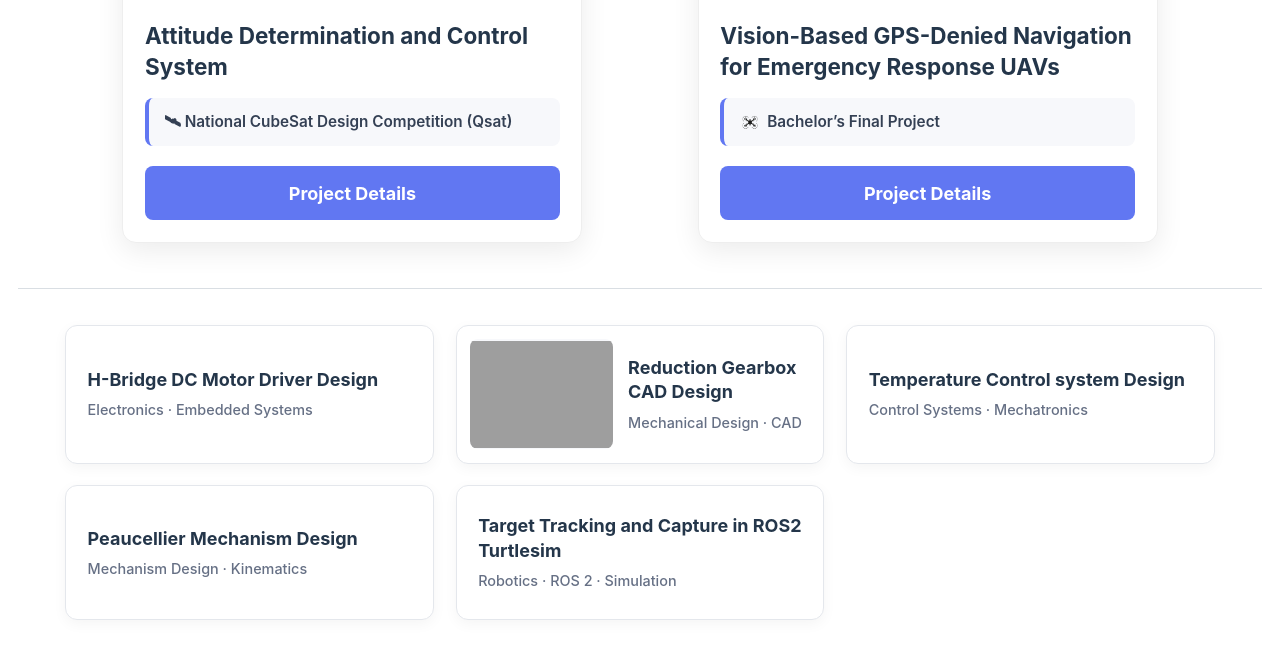
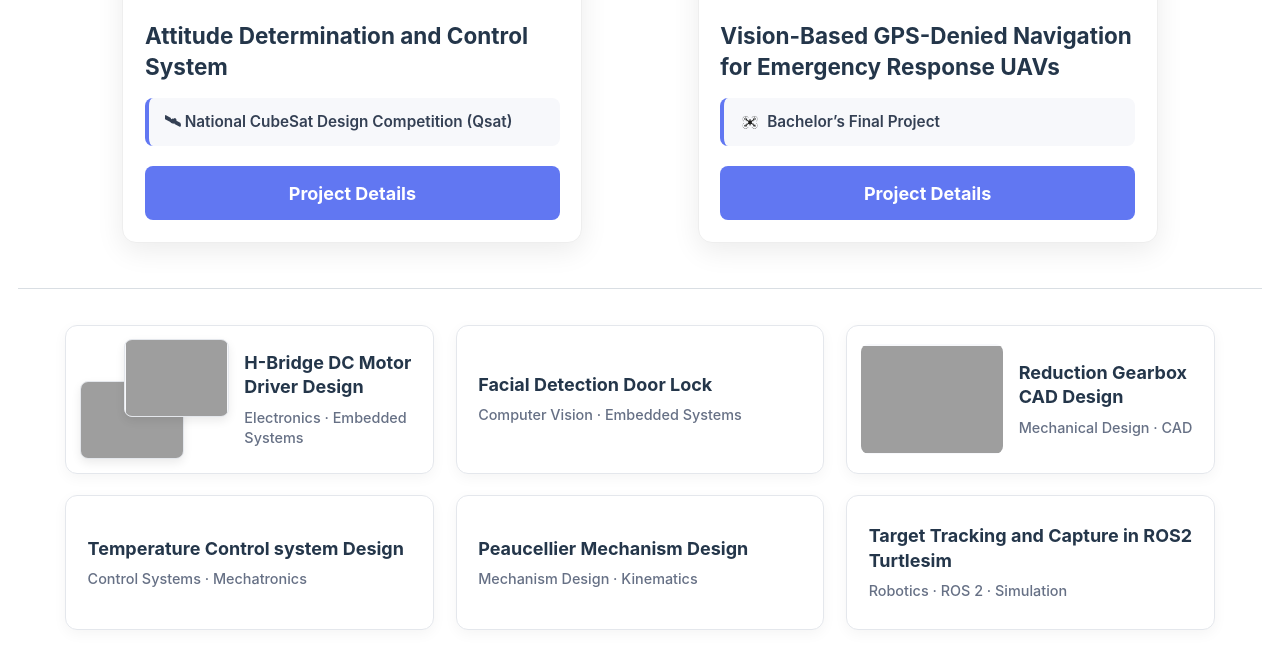
Before and after one commit to nghourchian/nghourchian.github.io, a Jekyll site: the page built from _pages/projects.md, in a window 1280 px wide and 1153 px high. Shown: the part 415-1084 px from the top of the window. Built offline with Jekyll 4.4.1, drawn with Linux system fonts in a browser that asks for light colours; a style sheet for code colours, icons or effects is not loaded; part of the change alters nothing that is shown; grey boxes are pictures that could not be loaded.

Commit message:
Refactor project styles and update project details
Refactor project styles and update project details in HTML.

```diff
--- a/_pages/projects.md
+++ b/_pages/projects.md
@@ -21,10 +21,7 @@ author_profile: false
   margin-right: auto;
 }
 
-/* =========================
-   Main featured projects
-   ========================= */
-
+/* Featured projects */
 .projects-grid {
   display: grid;
   grid-template-columns: repeat(2, minmax(0, 460px));
@@ -45,9 +42,7 @@ author_profile: false
   border-radius: 14px;
   overflow: hidden;
   box-shadow: 0 8px 28px rgba(0, 0, 0, 0.08);
-  transition:
-    transform 0.2s ease,
-    box-shadow 0.2s ease;
+  transition: transform 0.2s ease, box-shadow 0.2s ease;
 }
 
 .project-card:hover {
@@ -55,9 +50,7 @@ author_profile: false
   box-shadow: 0 14px 34px rgba(0, 0, 0, 0.13);
 }
 
-.project-card > a {
-  display: block;
-}
+.project-card > a { display: block; }
 
 .project-image-wrapper {
   position: relative;
@@ -107,9 +100,7 @@ author_profile: false
   text-decoration: none;
 }
 
-.project-title a:hover {
-  color: #4f68e8;
-}
+.project-title a:hover { color: #4f68e8; }
 
 .project-meta {
   display: flex;
@@ -152,9 +143,7 @@ author_profile: false
   transition: background 0.2s ease;
 }
 
-.project-button:hover {
-  background: #4f63dc;
-}
+.project-button:hover { background: #4f63dc; }
 
 .project-button,
 .project-button:link,
@@ -168,10 +157,7 @@ author_profile: false
   background-image: none !important;
 }
 
-/* =========================
-   Divider
-   ========================= */
-
+/* Divider */
 .projects-divider {
   width: 100%;
   max-width: 1250px;
@@ -180,11 +166,7 @@ author_profile: false
   background: #d9dee3;
 }
 
-/* =========================
-   Smaller projects
-   3 + 3 layout
-   ========================= */
-
+/* Smaller projects */
 .small-projects-grid {
   display: grid;
   grid-template-columns: repeat(3, minmax(0, 1fr));
@@ -206,10 +188,7 @@ author_profile: false
   border: 1px solid #e4e7ec;
   border-radius: 12px;
   box-shadow: 0 4px 14px rgba(0, 0, 0, 0.045);
-  transition:
-    transform 0.2s ease,
-    box-shadow 0.2s ease,
-    border-color 0.2s ease;
+  transition: transform 0.2s ease, box-shadow 0.2s ease, border-color 0.2s ease;
 }
 
 .small-project-card:hover {
@@ -234,10 +213,79 @@ author_profile: false
   line-height: 1.4;
 }
 
-/* =========================
-   Responsive design
-   ========================= */
+/* Clickable cards with images */
+.small-project-card--linked {
+  flex-direction: row;
+  align-items: center;
+  justify-content: flex-start;
+  gap: 0.85rem;
+  padding: 0.75rem;
+  text-decoration: none !important;
+  color: inherit;
+}
 
+.small-project-card--linked:hover,
+.small-project-card--linked:focus {
+  text-decoration: none !important;
+}
+
+.small-project-card--linked:hover .small-project-title {
+  color: #4f68e8;
+}
+
+.small-project-card--linked:focus-visible {
+  outline: 2px solid #6177f2;
+  outline-offset: 3px;
+}
+
+.small-project-details {
+  flex: 1;
+  min-width: 0;
+}
+
+.gearbox-image {
+  display: block;
+  flex: 0 0 42%;
+  width: 42%;
+  height: 110px;
+  object-fit: contain;
+  border-radius: 8px;
+  background: #f7f8fb;
+}
+
+/* H-bridge: staggered Proteus and hardware images */
+.hbridge-collage {
+  position: relative;
+  flex: 0 0 44%;
+  width: 44%;
+  height: 120px;
+}
+
+.hbridge-collage img {
+  position: absolute;
+  display: block;
+  width: 70%;
+  height: 78px;
+  object-fit: contain;
+  border: 1px solid #e4e7ec;
+  border-radius: 8px;
+  background: #f7f8fb;
+  box-shadow: 0 4px 10px rgba(0, 0, 0, 0.08);
+}
+
+.hbridge-proteus {
+  top: 0;
+  right: 0;
+  z-index: 2;
+}
+
+.hbridge-hardware {
+  bottom: 0;
+  left: 0;
+  z-index: 1;
+}
+
+/* Responsive design */
 @media (max-width: 900px) {
   .projects-grid {
     grid-template-columns: minmax(0, 1fr);
@@ -256,14 +304,8 @@ author_profile: false
     grid-template-columns: minmax(0, 1fr);
   }
 
-  .project-content {
-    padding: 1rem;
-  }
-
-  .project-title {
-    font-size: 1.15rem;
-  }
-
+  .project-content { padding: 1rem; }
+  .project-title { font-size: 1.15rem; }
   .project-year-badge {
     padding: 0.5rem 0.65rem;
     font-size: 0.72rem;
@@ -273,165 +315,123 @@ author_profile: false
     min-height: 110px;
     padding: 1rem 1.1rem;
   }
+
+  .small-project-card--linked { padding: 0.75rem; }
 }
 </style>
 
-<!-- =========================
-     FEATURED PROJECTS
-     ========================= -->
-
+<!-- Featured projects -->
 <div class="projects-grid">
 
   <div class="project-card">
     <a href="/projects/cubesat-adcs/">
       <div class="project-image-wrapper">
-        <img
-          src="/images/cubesat-team.jpg"
-          alt="3U CubeSat ADCS team">
-
-        <div class="project-year-badge">
-          Jan 2024 — Jul 2026
-        </div>
+        <img src="/images/cubesat-team.jpg" alt="3U CubeSat ADCS team">
+        <div class="project-year-badge">Jan 2024 — Jul 2026</div>
       </div>
     </a>
 
     <div class="project-content">
       <h2 class="project-title">
-        <a href="/projects/cubesat-adcs/">
-          Attitude Determination and Control System
-        </a>
+        <a href="/projects/cubesat-adcs/">Attitude Determination and Control System</a>
       </h2>
-
       <div class="project-meta">
-        <span>
-          🛰 National CubeSat Design Competition (Qsat)
-        </span>
+        <span>🛰 National CubeSat Design Competition (Qsat)</span>
       </div>
-
-      <a
-        class="project-button"
-        href="/projects/cubesat-adcs/">
-        Project Details
-      </a>
+      <a class="project-button" href="/projects/cubesat-adcs/">Project Details</a>
     </div>
   </div>
 
   <div class="project-card">
     <a href="/projects/gps-denied-navigation/">
       <div class="project-image-wrapper">
-        <video
-          autoplay
-          muted
-          loop
-          playsinline
-          preload="metadata">
-          <source
-            src="/videos/gps-denied-navigation.mp4"
-            type="video/mp4">
+        <video autoplay muted loop playsinline preload="metadata">
+          <source src="/videos/gps-denied-navigation.mp4" type="video/mp4">
         </video>
-
-        <div class="project-year-badge">
-          Jun 2025 — Jan 2026
-        </div>
+        <div class="project-year-badge">Jun 2025 — Jan 2026</div>
       </div>
     </a>
 
     <div class="project-content">
       <h2 class="project-title">
-        <a href="/projects/gps-denied-navigation/">
-          Vision-Based GPS-Denied Navigation for Emergency Response UAVs
-        </a>
+        <a href="/projects/gps-denied-navigation/">Vision-Based GPS-Denied Navigation for Emergency Response UAVs</a>
       </h2>
-
       <div class="project-meta">
         <span>
-          <img
-            src="/images/drone-icon.png"
-            alt=""
-            class="drone-icon">
+          <img src="/images/drone-icon.png" alt="" class="drone-icon">
           Bachelor’s Final Project
         </span>
       </div>
-
-      <a
-        class="project-button"
-        href="/projects/gps-denied-navigation/">
-        Project Details
-      </a>
+      <a class="project-button" href="/projects/gps-denied-navigation/">Project Details</a>
     </div>
   </div>
 
 </div>
 
-<!-- =========================
-     DIVIDER
-     ========================= -->
-
+<!-- Divider -->
 <div class="projects-divider"></div>
 
-<!-- =========================
-     SMALLER PROJECTS
-     ========================= -->
-
+<!-- Smaller projects -->
 <div class="small-projects-grid">
 
+  <a class="small-project-card small-project-card--linked"
+     href="https://github.com/nghourchian/h-bridge-dc-motor-driver"
+     target="_blank"
+     rel="noopener noreferrer"
+     aria-label="View H-Bridge DC Motor Driver Design on GitHub">
+
+    <div class="hbridge-collage">
+      <img class="hbridge-proteus"
+           src="https://raw.githubusercontent.com/nghourchian/h-bridge-dc-motor-driver/main/H-Bridge-Schematic.png"
+           alt="Proteus H-bridge circuit schematic"
+           loading="lazy">
+      <img class="hbridge-hardware"
+           src="https://raw.githubusercontent.com/nghourchian/h-bridge-dc-motor-driver/main/H-Bridge-Breadboard.jpg"
+           alt="H-bridge breadboard circuit photograph"
+           loading="lazy">
+    </div>
+
+    <div class="small-project-details">
+      <h3 class="small-project-title">H-Bridge DC Motor Driver Design</h3>
+      <p class="small-project-type">Electronics · Embedded Systems</p>
+    </div>
+  </a>
+
   <div class="small-project-card">
-    <h3 class="small-project-title">
-      H-Bridge DC Motor Driver Design
-    </h3>
-    <p class="small-project-type">
-      Electronics · Embedded Systems
-    </p>
+    <h3 class="small-project-title">Facial Detection Door Lock</h3>
+    <p class="small-project-type">Computer Vision · Embedded Systems</p>
   </div>
 
-<a class="small-project-card"
-   href="https://github.com/nghourchian/reduction-gearbox-cad"
-   target="_blank"
-   rel="noopener noreferrer"
-   style="flex-direction:row; align-items:center; justify-content:flex-start; gap:0.85rem; padding:0.75rem; text-decoration:none;">
+  <a class="small-project-card small-project-card--linked"
+     href="https://github.com/nghourchian/reduction-gearbox-cad"
+     target="_blank"
+     rel="noopener noreferrer"
+     aria-label="View Reduction Gearbox CAD Design on GitHub">
 
-  <img
-    src="https://raw.githubusercontent.com/nghourchian/reduction-gearbox-cad/main/Assembly.JPG"
-    alt="Reduction Gearbox CAD assembly"
-    loading="lazy"
-    style="width:42%; height:110px; object-fit:contain; border-radius:8px; background:#f7f8fb;">
+    <img class="gearbox-image"
+         src="https://raw.githubusercontent.com/nghourchian/reduction-gearbox-cad/main/Assembly.JPG"
+         alt="Reduction gearbox CAD assembly"
+         loading="lazy">
 
-  <div style="flex:1; min-width:0;">
-    <h3 class="small-project-title">
-      Reduction Gearbox CAD Design
-    </h3>
-    <p class="small-project-type">
-      Mechanical Design · CAD
-    </p>
-  </div>
+    <div class="small-project-details">
+      <h3 class="small-project-title">Reduction Gearbox CAD Design</h3>
+      <p class="small-project-type">Mechanical Design · CAD</p>
+    </div>
   </a>
 
-
   <div class="small-project-card">
-    <h3 class="small-project-title">
-      Temperature Control system Design
-    </h3>
-    <p class="small-project-type">
-      Control Systems · Mechatronics
-    </p>
+    <h3 class="small-project-title">Temperature Control system Design</h3>
+    <p class="small-project-type">Control Systems · Mechatronics</p>
   </div>
 
   <div class="small-project-card">
-    <h3 class="small-project-title">
-      Peaucellier Mechanism Design
-    </h3>
-    <p class="small-project-type">
-      Mechanism Design · Kinematics
-    </p>
+    <h3 class="small-project-title">Peaucellier Mechanism Design</h3>
+    <p class="small-project-type">Mechanism Design · Kinematics</p>
   </div>
 
   <div class="small-project-card">
-    <h3 class="small-project-title">
-      Target Tracking and Capture in ROS2 Turtlesim
-    </h3>
-    <p class="small-project-type">
-      Robotics · ROS 2 · Simulation
-    </p>
+    <h3 class="small-project-title">Target Tracking and Capture in ROS2 Turtlesim</h3>
+    <p class="small-project-type">Robotics · ROS 2 · Simulation</p>
   </div>
 
 </div>
```
